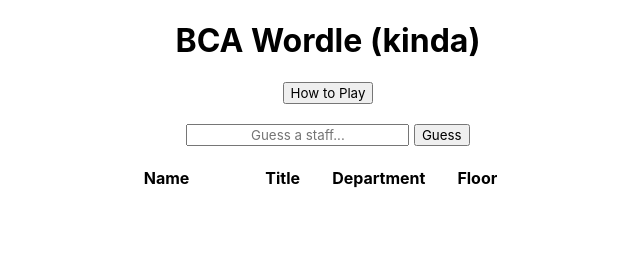
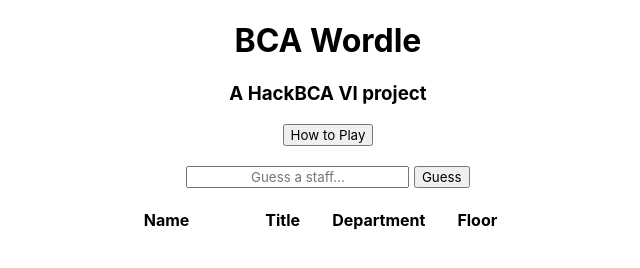
Before and after one commit to umaralimustafa/umaralimustafa.github.io, a website: page index.html in a window 1280 px wide. Shown: the whole page, without its empty margins (312-952 px from the left). Drawn offline with Linux system fonts and the light colour scheme.

Commit message:
slight edits

```diff
--- a/index.html
+++ b/index.html
@@ -2,7 +2,8 @@
 <html>
 <body>
 
-<h1>BCA Wordle (kinda)</h1>
+<h1>BCA Wordle</h1>
+<h3>A HackBCA VI project</h3>
 
 <form action="howtoplay.html">
     <input type="submit" value="How to Play"></input>
```
